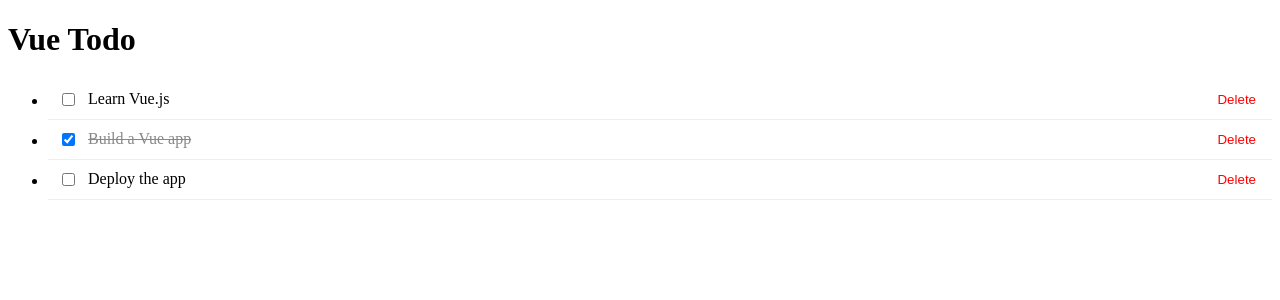
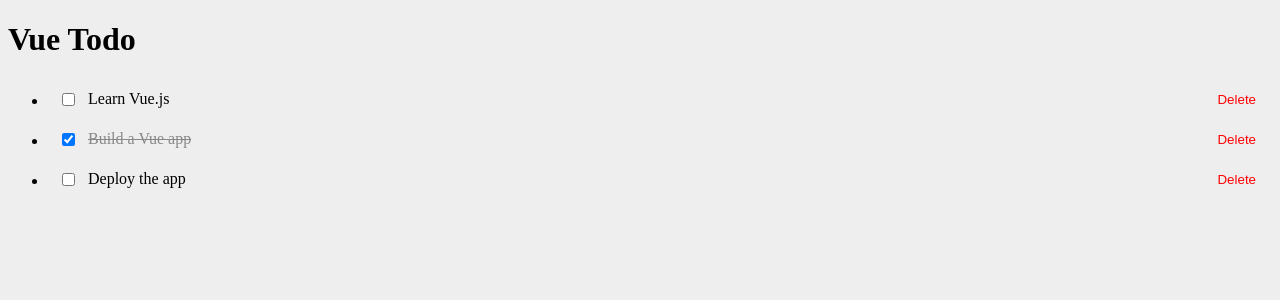
Before and after one commit to husamXA1/vue-todo, a Vue app: page / in a window 1280 px wide. Shown: the top 300 px of the page. Built offline with nearby package versions, Linux system fonts and the light colour scheme.

Commit message:
add global styles

```diff
--- a/index.html
+++ b/index.html
@@ -3,6 +3,7 @@
   <head>
     <meta charset="UTF-8">
     <link rel="icon" href="/favicon.ico">
+    <link rel="stylesheet" href="/src/globals.css">
     <meta name="viewport" content="width=device-width, initial-scale=1.0">
     <title>Vue Todo</title>
   </head>
--- /dev/null
+++ b/src/globals.css
@@ -0,0 +1,3 @@
+body {
+    background-color: #eee;
+}
```
